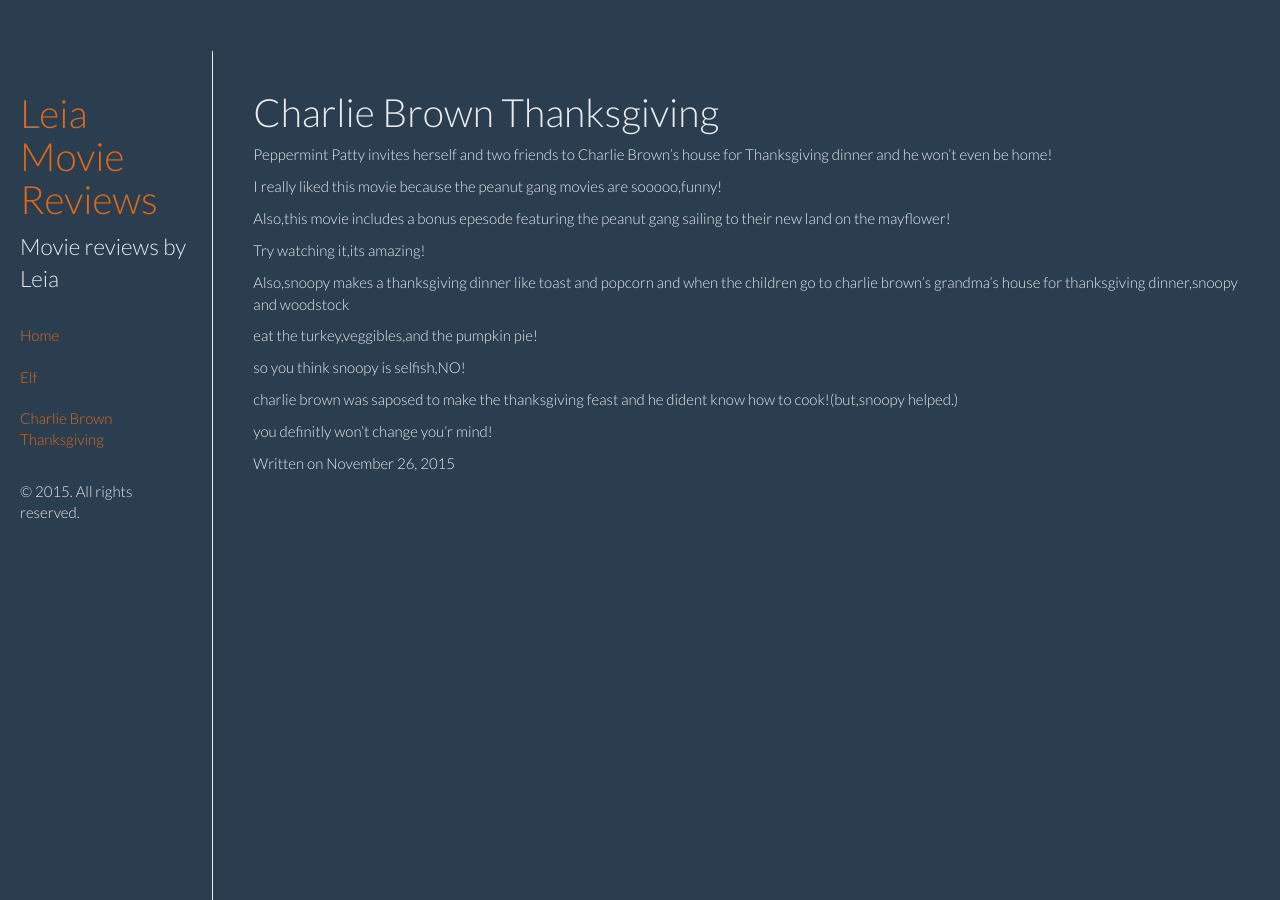
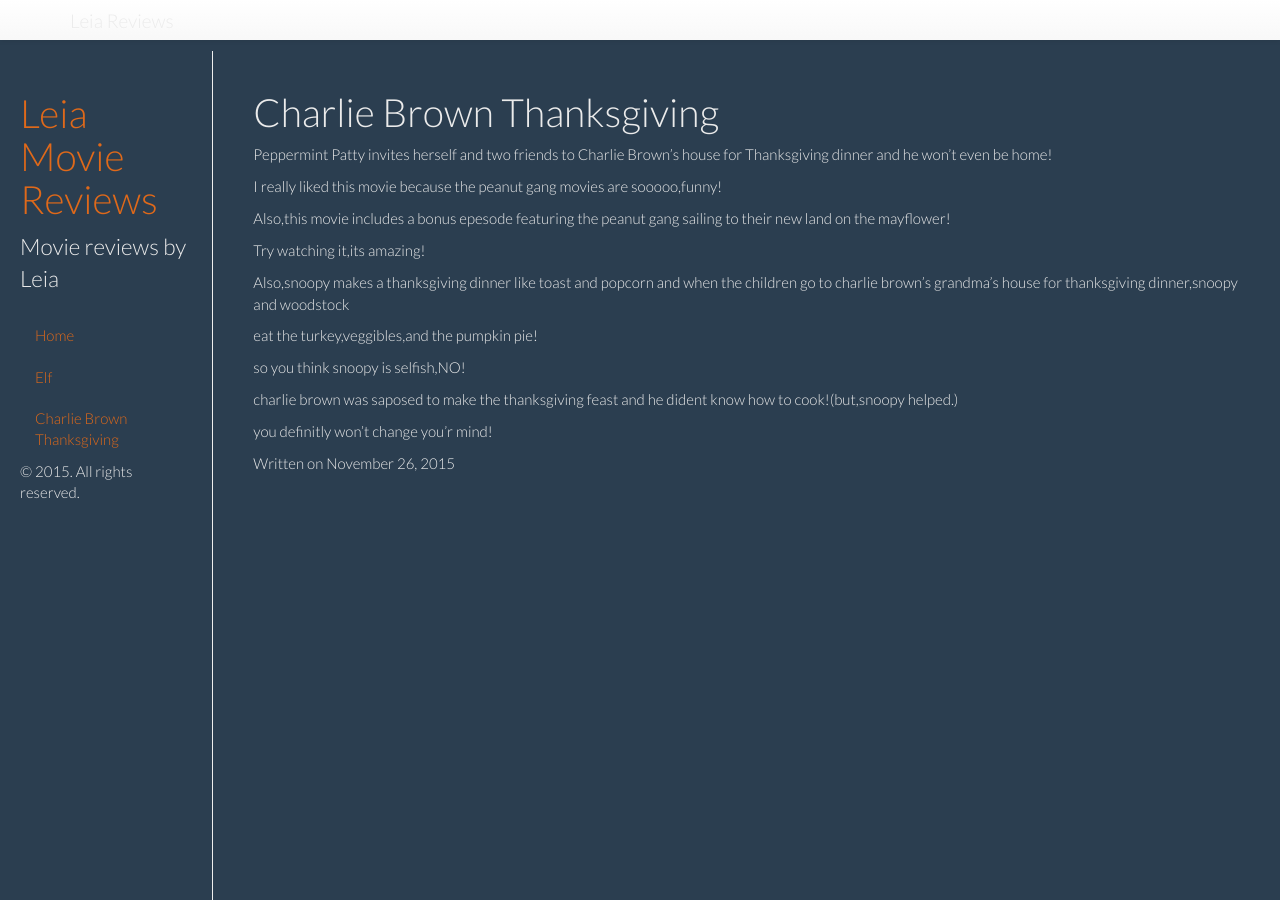
Before and after one commit to PirateGrunt/LeiaMovieReviews, a Jekyll site: the page built from _posts/2015-11-26-CharlieBrown.md, in a window 1280 px wide. Built offline with Jekyll 4.4.1, drawn with Linux system fonts in a browser that asks for light colours; nearby versions of some CDN libraries; library files that are not in the unit come from our copies.

Commit message:
Add top nav

```diff
--- a/_includes/navbar.html
+++ b/_includes/navbar.html
@@ -2,7 +2,7 @@
 
 <p class="lead">{{ site.description }}</p>
 
-<ul class="nav nav-sidebar">
+<ul class="nav">
 
   <li><a href="{{ site.url }}{{ site.baseurl }}/index.html">Home</a></li>
 
--- a/_layouts/default.html
+++ b/_layouts/default.html
@@ -5,18 +5,27 @@
 
   <body>
 
+    <div class="page-container">
+
+      <!-- top navbar -->
+      <div class="navbar navbar-default navbar-fixed-top" role="navigation">
+         <div class="container">
+      	<div class="navbar-header">
+             <button type="button" class="navbar-toggle" data-toggle="offcanvas" data-target=".sidebar-nav">
+               <span class="icon-bar"></span>
+               <span class="icon-bar"></span>
+               <span class="icon-bar"></span>
+             </button>
+             <a class="navbar-brand" href="#">Leia Reviews</a>
+      	</div>
+         </div>
+      </div>
+
       <div class="container-fluid">
 
         <div class="row">
 
-        <button type="button" class="navbar-toggle collapsed" data-toggle="collapse" data-target="#sidebar" aria-expanded="false">
-            <span class="sr-only">Toggle navigation</span>
-            <span class="icon-bar"></span>
-            <span class="icon-bar"></span>
-            <span class="icon-bar"></span>
-        </button>
-
-        <div id="sidebar" class="col-sm-3 col-md-2 sidebar collapse in">
+          <div id="sidebar" class="col-sm-3 col-md-2 sidebar collapse in" role="navigation">
 
             {% include navbar.html %}
 
@@ -30,7 +39,9 @@
 
         </div> <!-- end row-->
 
-    </div> <!-- end container -->
+      </div> <!-- end fluid container -->
+
+    </div> <!-- end page container-->
 
   </body>
 
```
Lines whose indentation alone changed are shown as unchanged.
